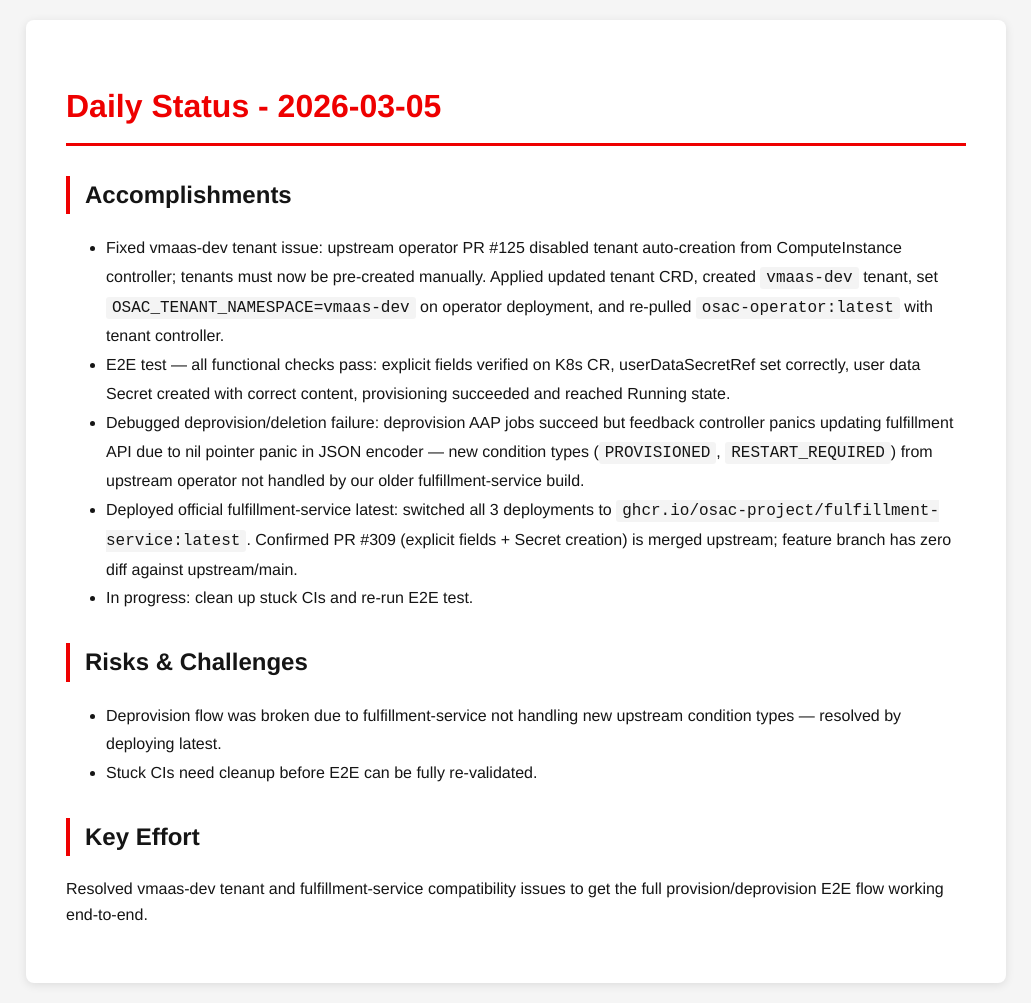
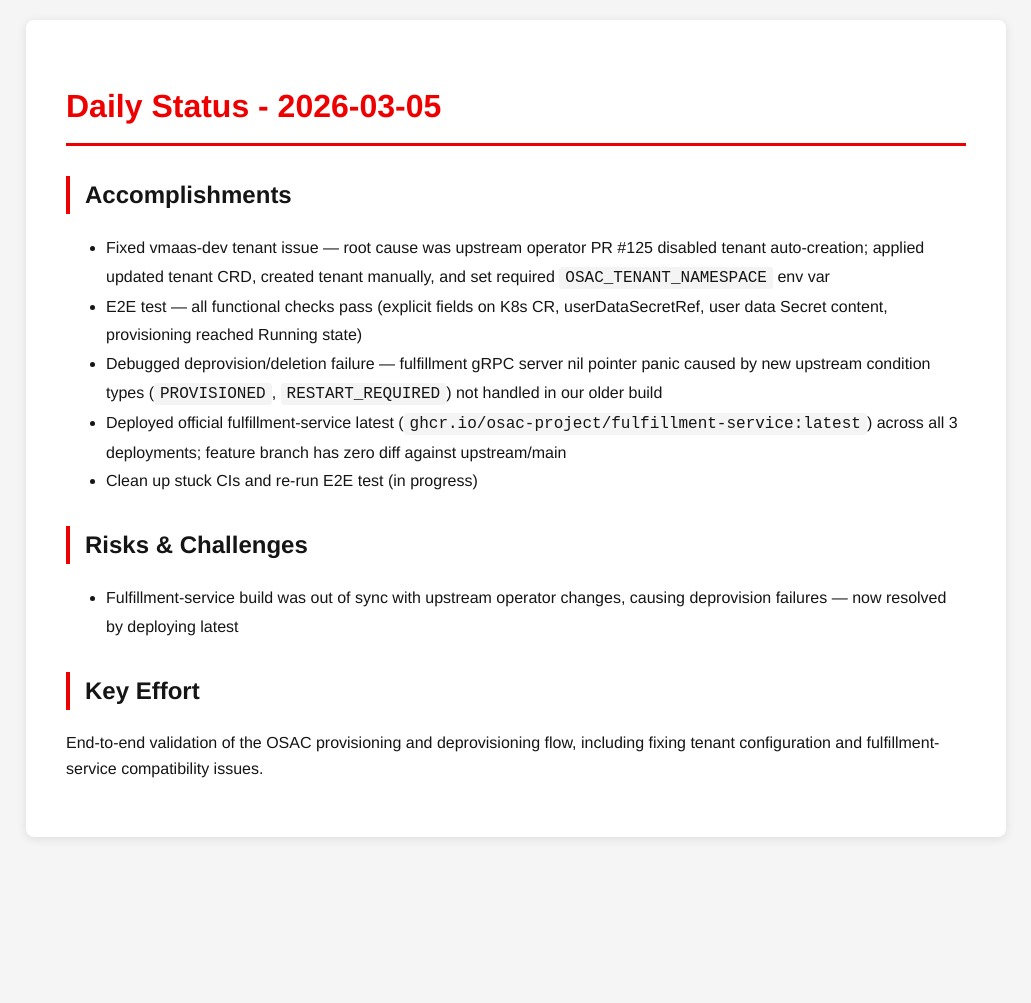
Before and after one commit to tzvatot/daily-status, a Jekyll site: the page built from 2026-03-05.md, in a window 1280 px wide. Shown: the whole page, without its empty margins (124-1155 px from the left). Built offline with Jekyll 4.4.1, drawn with Linux system fonts in a browser that asks for light colours; after the commit the page ends 900 px from its top, so only the background shows below that.

Commit message:
Daily status update - 2026-03-05

```diff
--- a/2026-03-05.md
+++ b/2026-03-05.md
@@ -7,15 +7,14 @@ date: 2026-03-05
 # Daily Status - 2026-03-05
 
 ## Accomplishments
-- Fixed vmaas-dev tenant issue: upstream operator PR #125 disabled tenant auto-creation from ComputeInstance controller; tenants must now be pre-created manually. Applied updated tenant CRD, created `vmaas-dev` tenant, set `OSAC_TENANT_NAMESPACE=vmaas-dev` on operator deployment, and re-pulled `osac-operator:latest` with tenant controller.
-- E2E test — all functional checks pass: explicit fields verified on K8s CR, userDataSecretRef set correctly, user data Secret created with correct content, provisioning succeeded and reached Running state.
-- Debugged deprovision/deletion failure: deprovision AAP jobs succeed but feedback controller panics updating fulfillment API due to nil pointer panic in JSON encoder — new condition types (`PROVISIONED`, `RESTART_REQUIRED`) from upstream operator not handled by our older fulfillment-service build.
-- Deployed official fulfillment-service latest: switched all 3 deployments to `ghcr.io/osac-project/fulfillment-service:latest`. Confirmed PR #309 (explicit fields + Secret creation) is merged upstream; feature branch has zero diff against upstream/main.
-- In progress: clean up stuck CIs and re-run E2E test.
+- Fixed vmaas-dev tenant issue — root cause was upstream operator PR #125 disabled tenant auto-creation; applied updated tenant CRD, created tenant manually, and set required `OSAC_TENANT_NAMESPACE` env var
+- E2E test — all functional checks pass (explicit fields on K8s CR, userDataSecretRef, user data Secret content, provisioning reached Running state)
+- Debugged deprovision/deletion failure — fulfillment gRPC server nil pointer panic caused by new upstream condition types (`PROVISIONED`, `RESTART_REQUIRED`) not handled in our older build
+- Deployed official fulfillment-service latest (`ghcr.io/osac-project/fulfillment-service:latest`) across all 3 deployments; feature branch has zero diff against upstream/main
+- Clean up stuck CIs and re-run E2E test (in progress)
 
 ## Risks & Challenges
-- Deprovision flow was broken due to fulfillment-service not handling new upstream condition types — resolved by deploying latest.
-- Stuck CIs need cleanup before E2E can be fully re-validated.
+- Fulfillment-service build was out of sync with upstream operator changes, causing deprovision failures — now resolved by deploying latest
 
 ## Key Effort
-Resolved vmaas-dev tenant and fulfillment-service compatibility issues to get the full provision/deprovision E2E flow working end-to-end.
+End-to-end validation of the OSAC provisioning and deprovisioning flow, including fixing tenant configuration and fulfillment-service compatibility issues.
```
